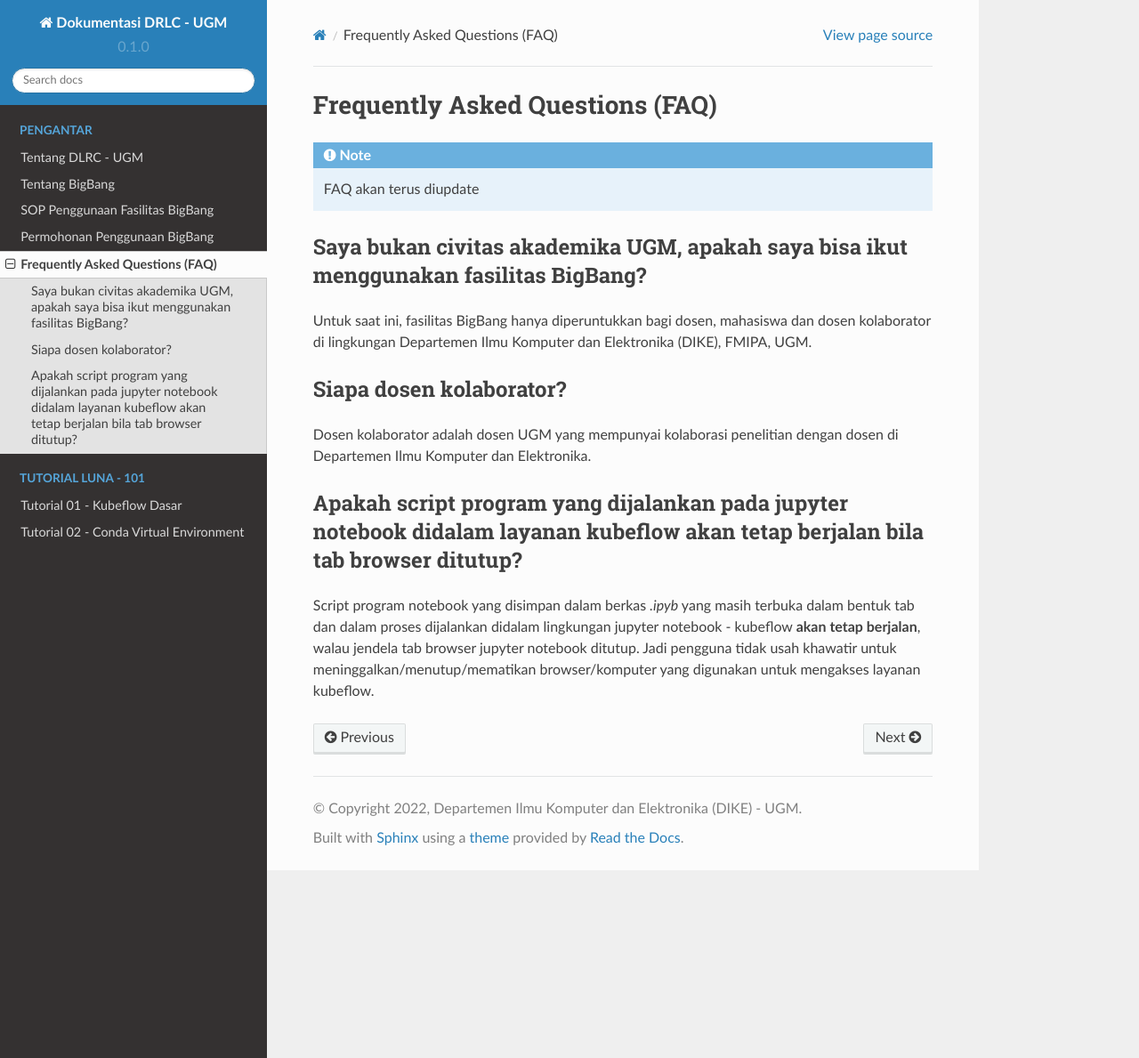
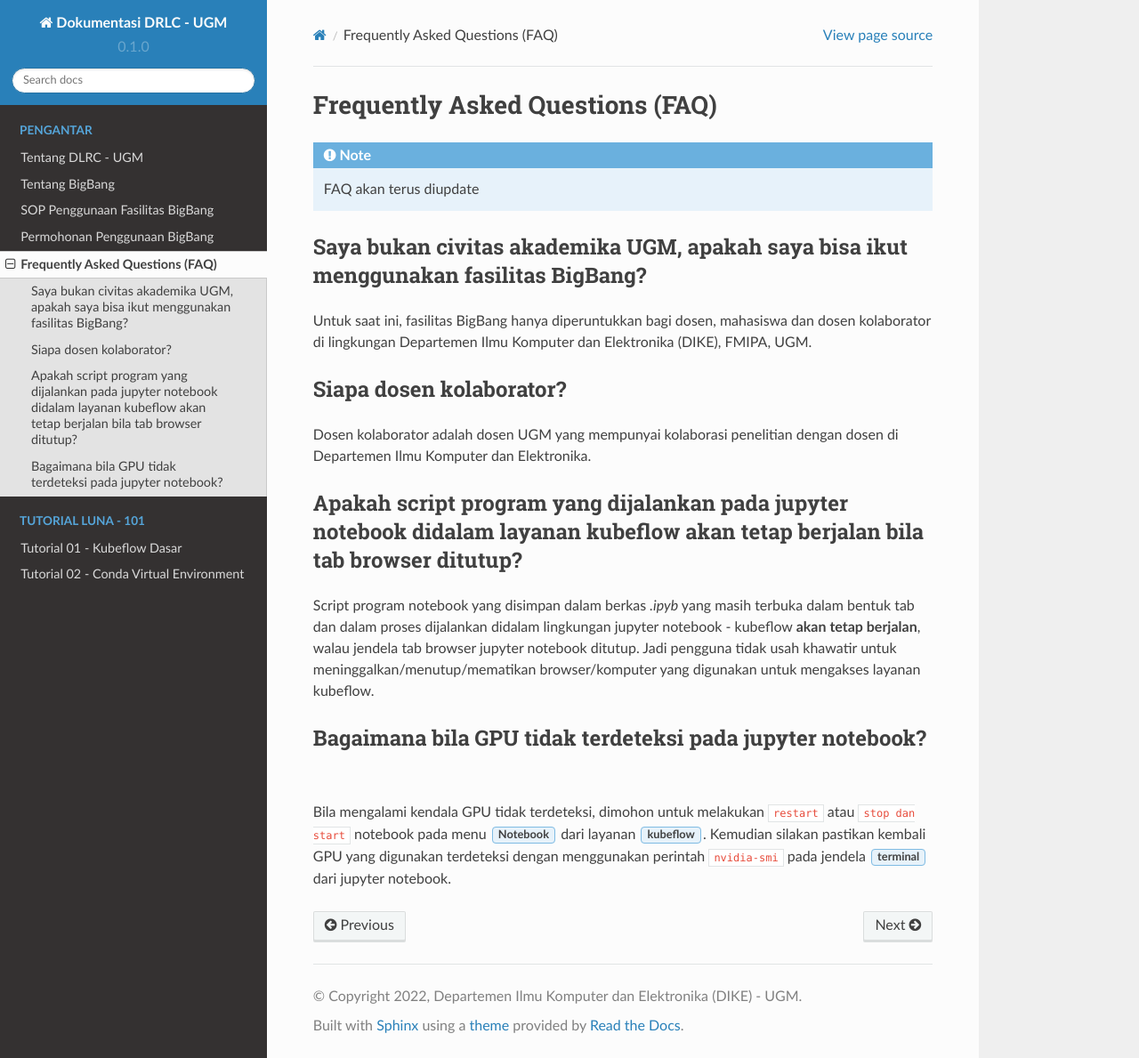
Before and after one commit to alldino/tutorial-hpc-dike-ugm, a Sphinx documentation site: the page built from docs/source/pengantar/faq.rst, in a window 1280 px wide and 1189 px high. Shown: the whole window at 89% size. Built offline with Sphinx 7.4.7 and the Read the Docs theme 2.0.0, drawn with Linux system fonts in a browser that asks for light colours.

Commit message:
update faq

```diff
--- a/docs/source/pengantar/faq.rst
+++ b/docs/source/pengantar/faq.rst
@@ -16,3 +16,7 @@ Dosen kolaborator adalah dosen UGM yang mempunyai kolaborasi penelitian dengan d
 Apakah script program yang dijalankan pada jupyter notebook didalam layanan kubeflow akan tetap berjalan bila tab browser ditutup?
 ----------------------------------------------------------------------------------------------------------------------------------
 Script program notebook yang disimpan dalam berkas *.ipyb* yang masih terbuka dalam bentuk tab dan dalam proses dijalankan didalam lingkungan jupyter notebook - kubeflow **akan tetap berjalan**, walau jendela tab browser jupyter notebook ditutup. Jadi pengguna tidak usah khawatir untuk meninggalkan/menutup/mematikan browser/komputer yang digunakan untuk mengakses layanan kubeflow.
+
+Bagaimana bila GPU tidak terdeteksi pada jupyter notebook?
+----------------------------------------------------------
+Bila mengalami kendala GPU tidak terdeteksi, dimohon untuk melakukan ``restart`` atau ``stop dan start`` notebook pada menu :guilabel:`Notebook` dari layanan :guilabel:`kubeflow`. Kemudian silakan pastikan kembali GPU yang digunakan terdeteksi dengan menggunakan perintah ``nvidia-smi`` pada jendela :guilabel:`terminal` dari jupyter notebook.
```
